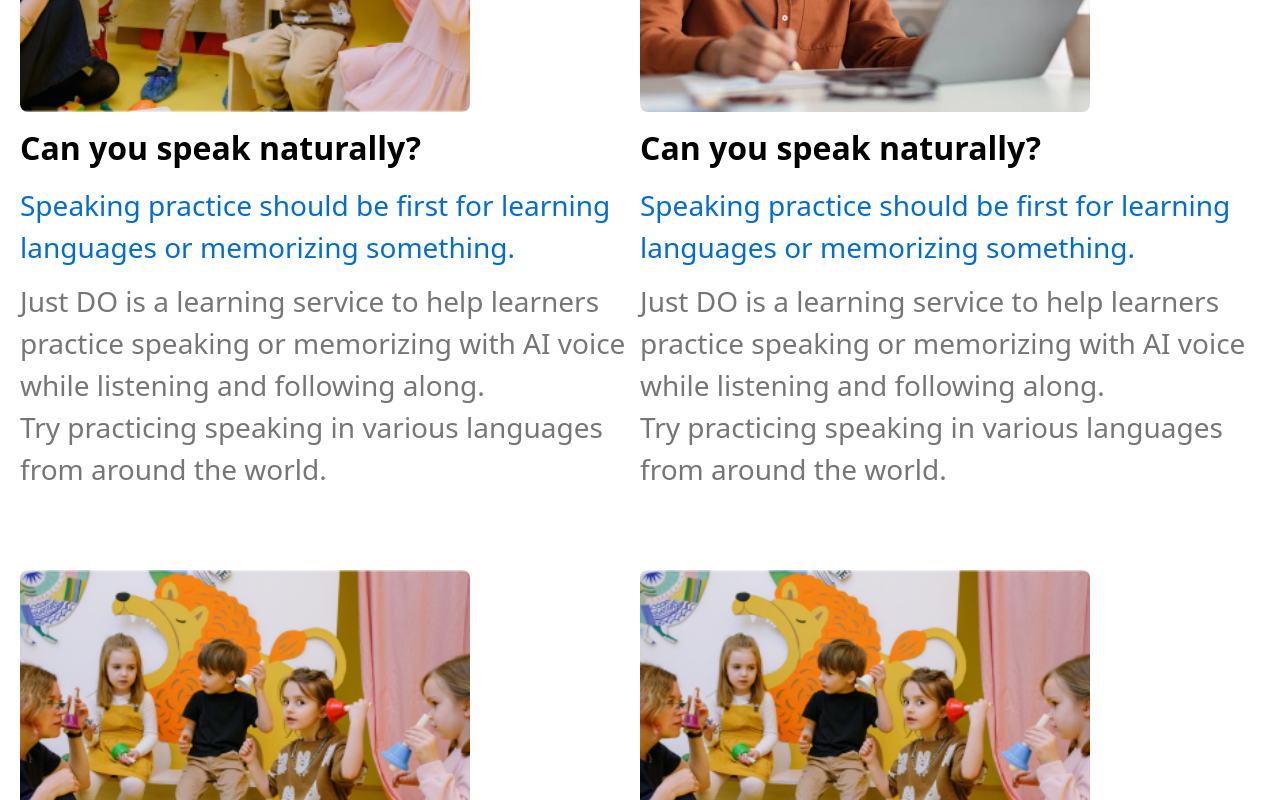
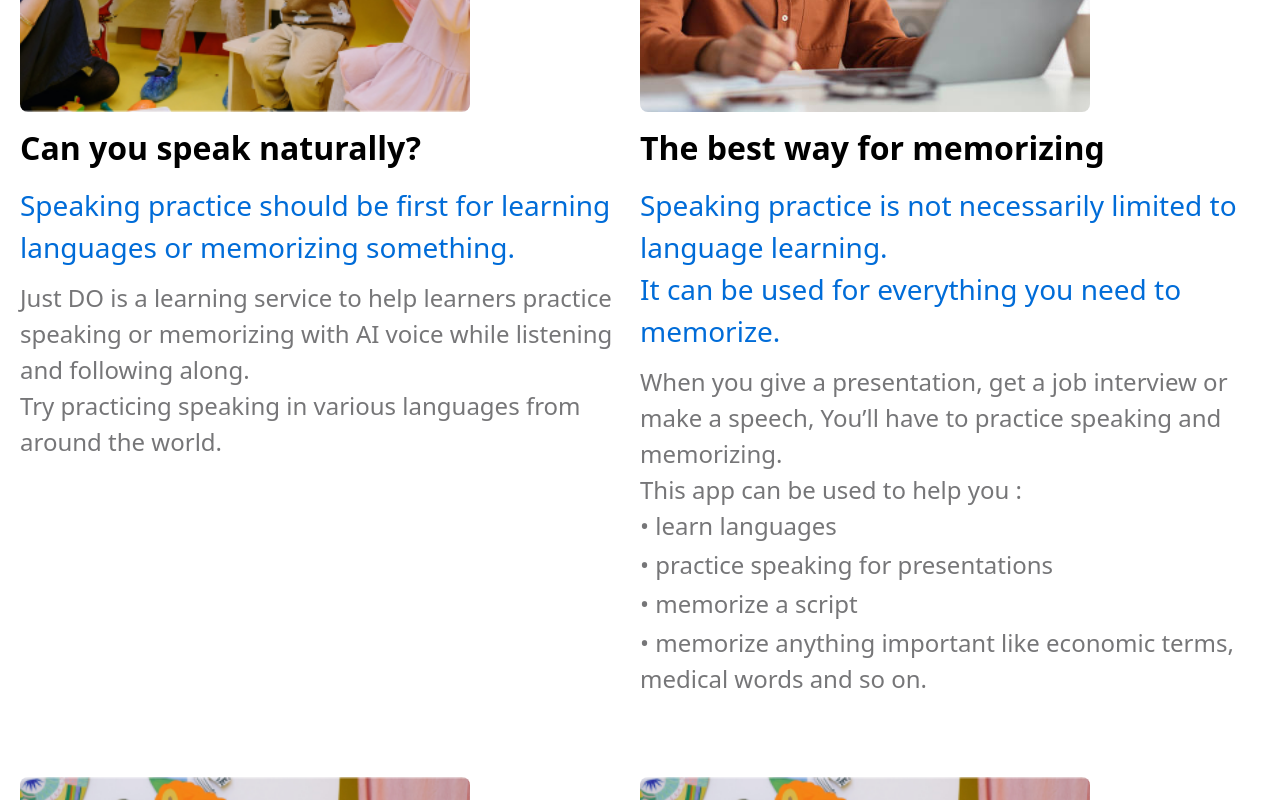
Before and after one commit to Faysel-Abdella/NexaCode-Just-do-client-side, a React (Vite) app: page / in a window 1280 px wide. Shown: the part 2120-2920 px from the top of the page. Built offline with nearby package versions, Linux system fonts and the light colour scheme.

Commit message:
update contents

```diff
--- a/src/components/services-page/Step.tsx
+++ b/src/components/services-page/Step.tsx
@@ -27,12 +27,12 @@ const Step = ({
         <h2 className="text-[#006CD8] text-[15px] font-medium lg:text-[28px] mb-3">
           {subtitle}
         </h2>
-        <p className="text-fade text-[15px] lg:text-[28px]">{contentOne}</p>
+        <p className="text-fade text-[15px] lg:text-[24px]">{contentOne}</p>
         {contentTwo && (
-          <p className="text-fade text-[15px] lg:text-[28px]">{contentTwo}</p>
+          <p className="text-fade text-[15px] lg:text-[24px]">{contentTwo}</p>
         )}
         {contentThree && (
-          <p className="text-fade text-[15px] lg:text-[28px]">{contentThree}</p>
+          <p className="text-fade text-[15px] lg:text-[24px]">{contentThree}</p>
         )}
       </div>
     </section>
--- a/src/components/services-page/Steps.tsx
+++ b/src/components/services-page/Steps.tsx
@@ -4,7 +4,7 @@ import assets from "../../assets/index";
 const Steps = () => {
   return (
     <section className="mt-24 px-5 flex flex-wrap  justify-center    w-full">
-      <div className="w-1/2 max-lg:w-full mb-20 ">
+      <div className="w-1/2 max-lg:w-full mb-20  lg:pr-[25px]">
         <Step
           img={assets.kids}
           title="Can you speak naturally?"
@@ -14,15 +14,48 @@ const Steps = () => {
         />
       </div>
       <div className="w-1/2 max-lg:w-full mb-20">
-        <Step
-          img={assets.study}
-          title="Can you speak naturally?"
-          subtitle="Speaking practice should be first for learning languages or memorizing something."
-          contentOne="Just DO is a learning service to help learners practice speaking or memorizing with AI voice while listening and following along."
-          contentTwo="Try practicing speaking in various languages from around the world."
-        />
+        <section>
+          <div>
+            <img
+              src={assets.study}
+              alt="intro"
+              className="lg:w-[450px] lg:h-[350px] object-cover w-full h-[260px] rounded-lg"
+            />
+            <h1 className="text-black text-[22px] lg:text-[32px] font-bold my-3">
+              The best way for memorizing
+            </h1>
+            <h2 className="text-[#006CD8] text-[15px] font-medium lg:text-[28px]">
+              Speaking practice is not necessarily limited to language learning.
+            </h2>
+            <h2 className="text-[#006CD8] text-[15px] font-medium lg:text-[28px] mb-3">
+              It can be used for everything you need to memorize.
+            </h2>
+            <p className="text-fade text-[15px] lg:text-[24px]">
+              When you give a presentation, get a job interview or make a
+              speech, You’ll have to practice speaking and memorizing.
+            </p>
+            <p className="text-fade text-[15px] lg:text-[24px]">
+              This app can be used to help you :
+            </p>
+            <ul>
+              <li className="text-fade text-[15px] lg:text-[24px]">
+                • learn languages
+              </li>
+              <li className="text-fade text-[15px] lg:text-[24px]">
+                • practice speaking for presentations
+              </li>
+              <li className="text-fade text-[15px] lg:text-[24px]">
+                • memorize a script
+              </li>
+              <li className="text-fade text-[15px] lg:text-[24px]">
+                • memorize anything important like economic terms, medical words
+                and so on.
+              </li>
+            </ul>
+          </div>
+        </section>
       </div>
-      <div className="w-1/2 max-lg:w-full mb-20 m-0  pr-[25px]">
+      <div className="w-1/2 max-lg:w-full mb-20 m-0  lg:pr-[25px]">
         <Step
           img={assets.kids}
           title="What you want, What you need"
```
